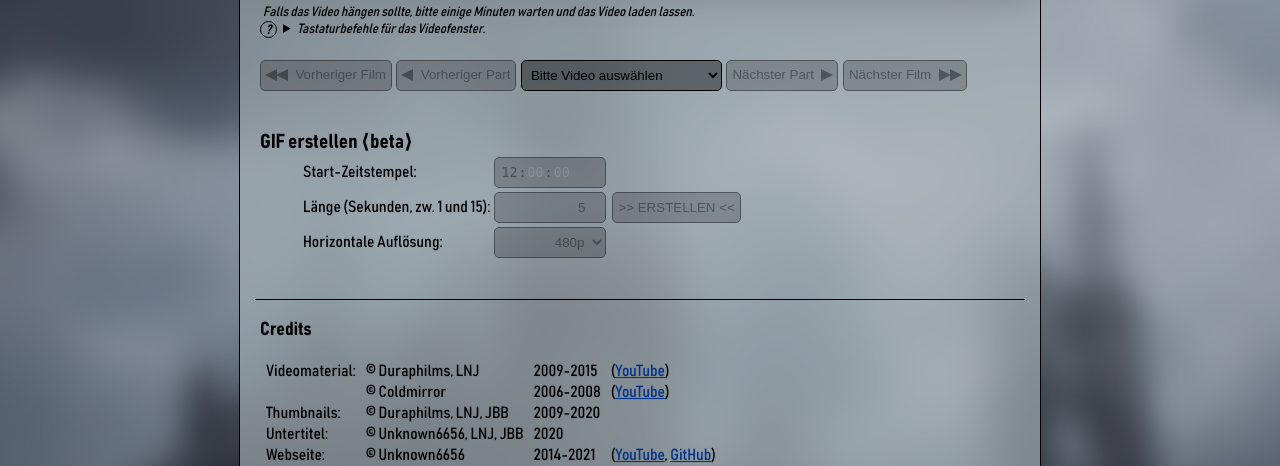
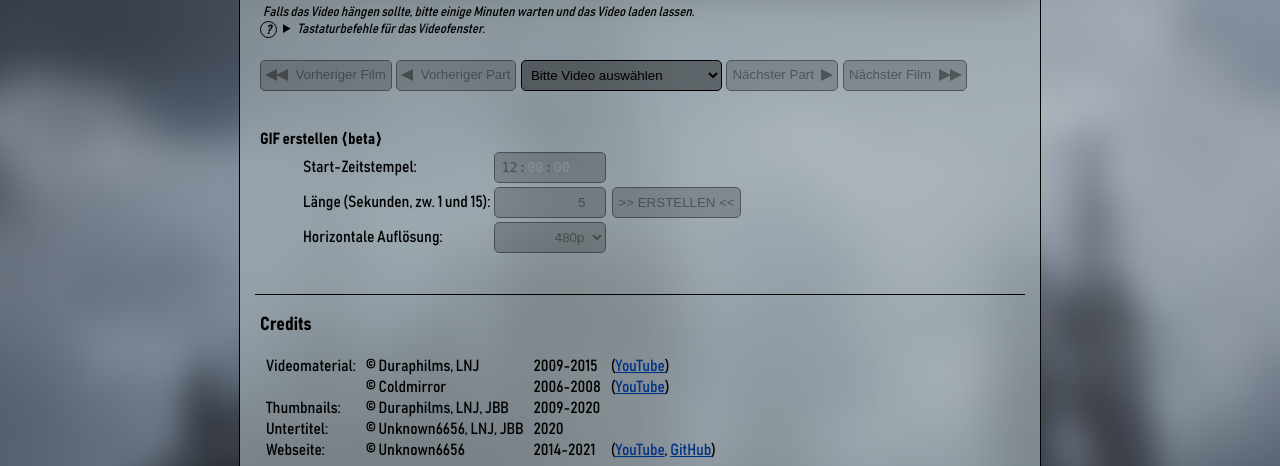
Before and after one commit to DuraPhilms/unknown6656.com-harrypotter, a PHP site: page / in a window 1280 px wide. Shown: the part 1604-2070 px from the top of the page. Run offline with PHP 8.4, Linux system fonts and the light colour scheme; some libraries are stand-ins or nearby versions.

Commit message:
removed b-style

```diff
--- a/css/main.css
+++ b/css/main.css
@@ -366,10 +366,6 @@ body > div.background .clouds {
     display: inline-block;
     height: 450px;
     width: 720px;
-}
-
-b {
-    font-size: 20px;
 }
 
 hr {
```
